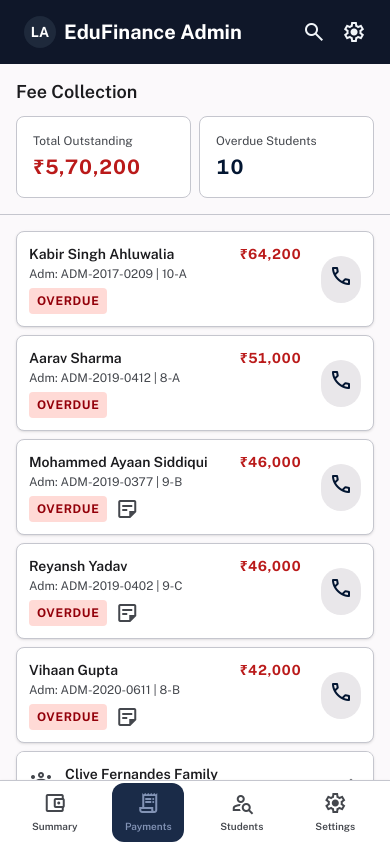
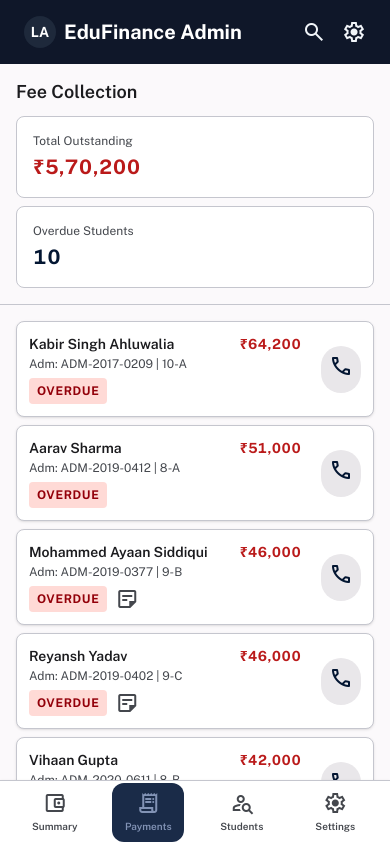
Before and after one commit to anushka1810/Agastya, a React (Vite) app: page / in a window 390 px wide. Built offline with nearby package versions, Linux system fonts and the light colour scheme.

Commit message:
Fix mobile stacked summary layout

```diff
--- a/src/components/StudentListView.tsx
+++ b/src/components/StudentListView.tsx
@@ -183,7 +183,7 @@
                   {/* Dashboard Summary */}
                   <div className="px-[16px] py-[16px] max-w-[1280px] mx-auto w-full">
                     <h2 className="text-[18px] leading-[24px] font-semibold mb-[12px] text-on-surface">Fee Collection</h2>
-                    <div className="grid grid-cols-2 gap-[8px]">
+                    <div className="grid grid-cols-1 md:grid-cols-2 gap-[8px]">
                       <div className="bg-surface-container-lowest border border-outline-variant rounded-lg p-[16px]">
                         <p className="text-[12px] leading-[16px] text-on-surface-variant mb-[4px]">Total Outstanding</p>
                         {status === 'loading' ? (
```
